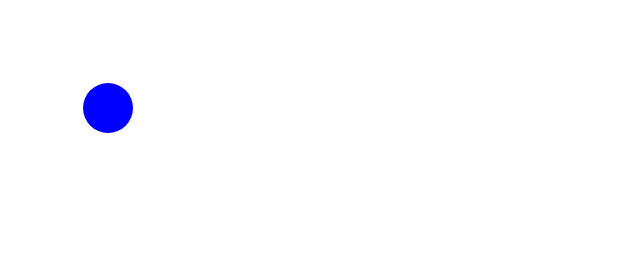
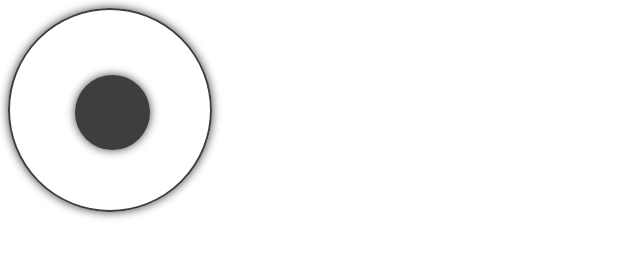
Before and after one commit to Gelero91/smartJoystick, a plain HTML site: page index.html in a window 1280 px wide. Shown: the whole page, without its empty margins (0-640 px from the left). Drawn offline with Linux system fonts and the light colour scheme.

Commit message:
Update index.html

```diff
--- a/index.html
+++ b/index.html
@@ -9,14 +9,18 @@
     position: relative;
     width: 200px;
     height: 200px;
+    border: 2px solid rgb(62, 62, 62);
+    border-radius: 50%;
+    box-shadow: 0 0 10px rgba(0, 0, 0, 0.75); /* Ajout d'une ombre à la boîte contenant le joystick */
   }
 
   .joystick {
     position: absolute;
-    width: 50px;
-    height: 50px;
-    background-color: blue;
+    width: 75px;
+    height: 75px;
+    background-color: rgb(62, 62, 62);
     border-radius: 50%;
+    box-shadow: 0 0 10px rgba(0, 0, 0, 0.75); /* Ajout d'une ombre au joystick */
   }
 </style>
 </head>
```
